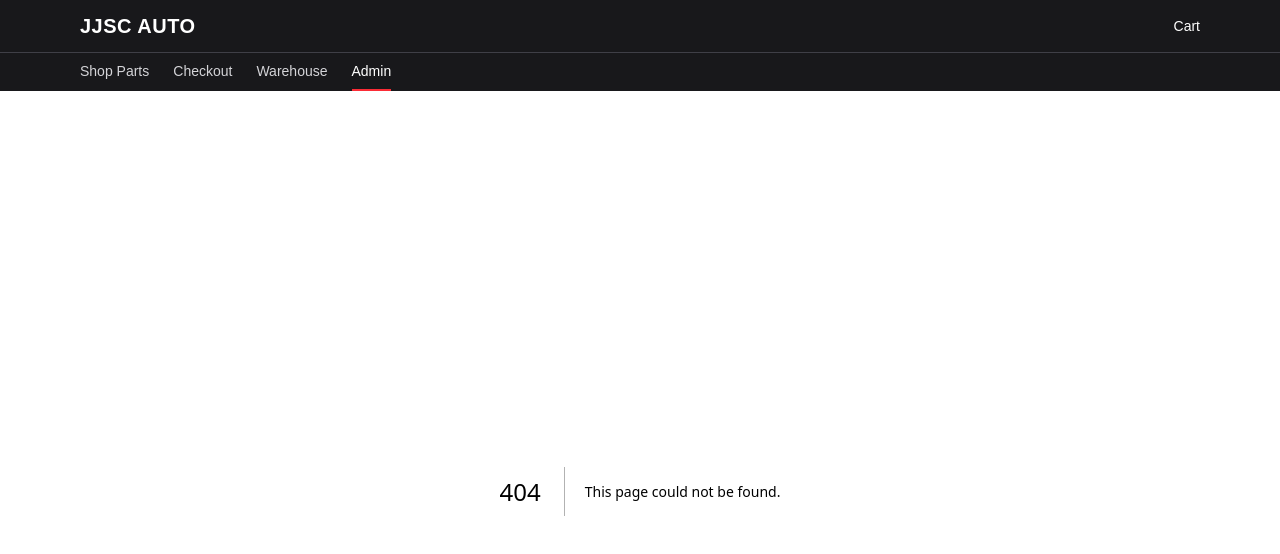
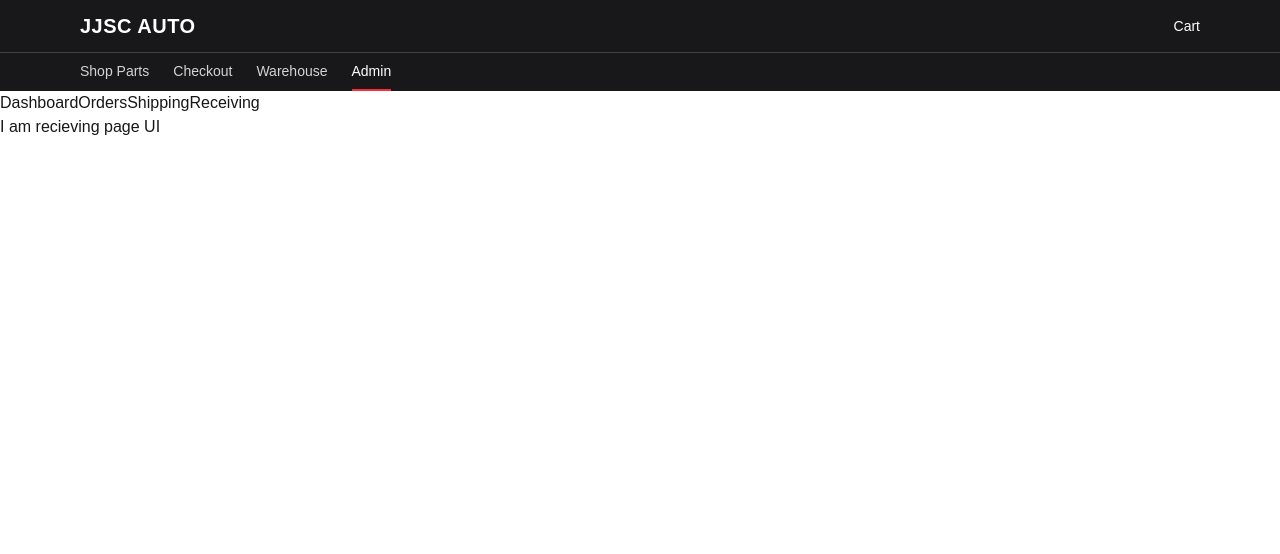
Before and after one commit to chrisbolosan/JJSC-Auto, a Next.js app in the folder web/: page /admin/receiving in a window 1280 px wide. Before the commit this address had no page. Shown: the top 554 px of the page. Built offline with nearby package versions, Linux system fonts and the light colour scheme.

Commit message:
add receiving for admin side

```diff
--- a/web/src/app/admin/layout.tsx
+++ b/web/src/app/admin/layout.tsx
@@ -5,6 +5,7 @@ const adminPanels = [
   { href: '/admin', section: 'Dashboard' },
   { href: '/admin/orders', section: 'Orders' },
   { href: '/admin/shipping', section: 'Shipping' },
+  { href: '/admin/receiving', section: 'Receiving' },
 ];
 
 export const metadata: Metadata = {
--- /dev/null
+++ b/web/src/app/admin/receiving/page.jsx
@@ -0,0 +1,7 @@
+export default function ReceivingPage() {
+  return (
+    <main>
+      <div> I am recieving page UI</div>
+    </main>
+  );
+}
```
Lines whose indentation alone changed are shown as unchanged.
